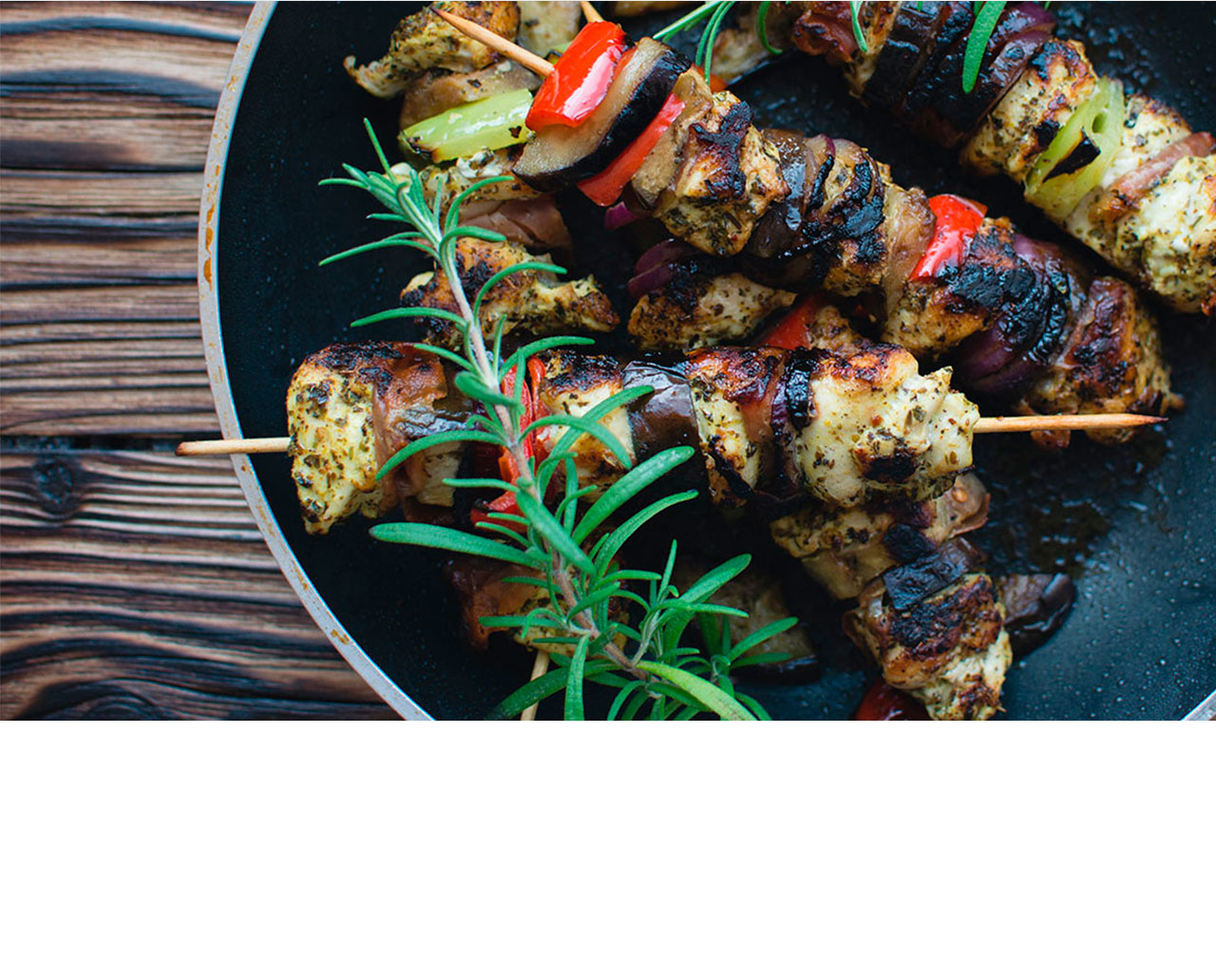
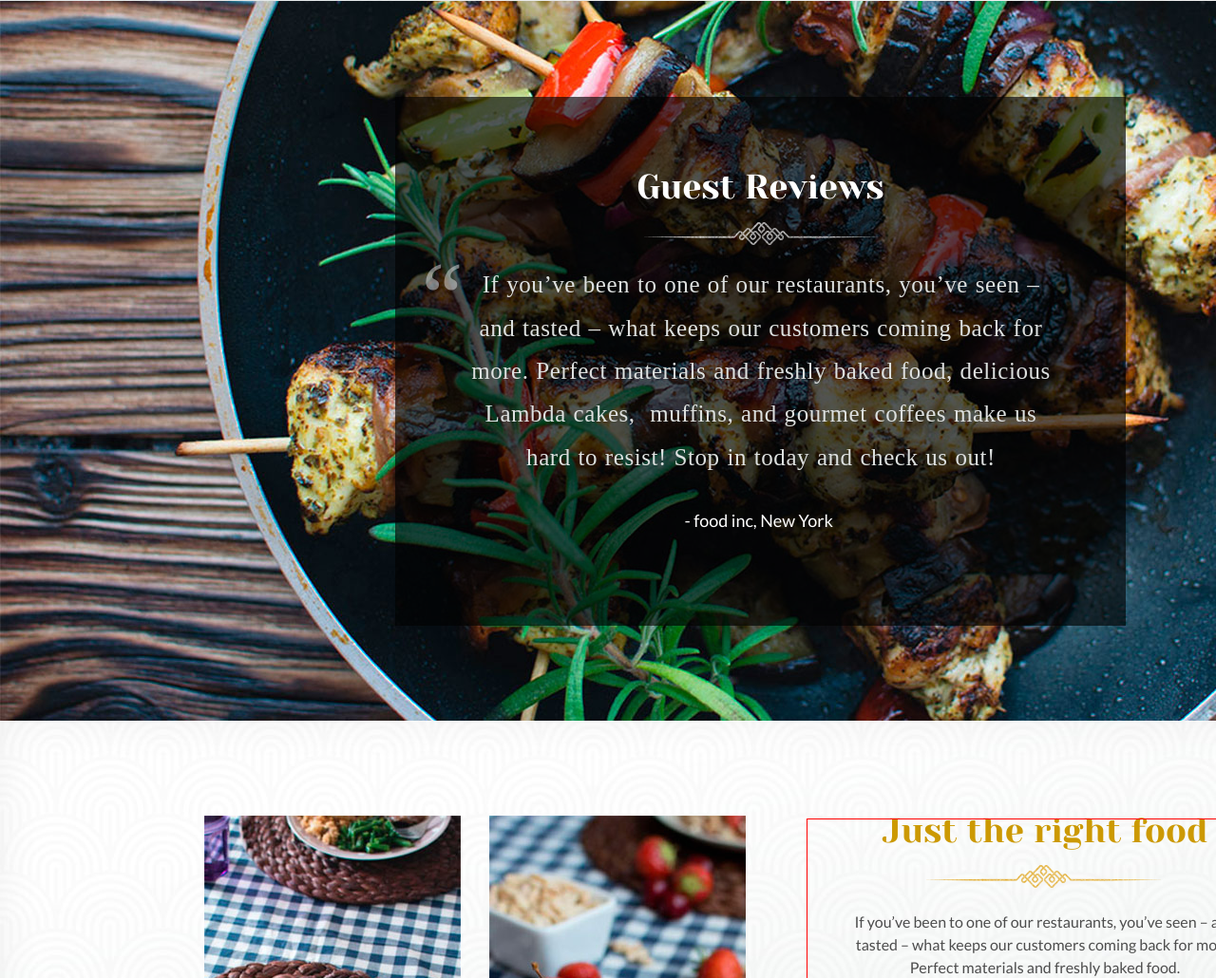
Before and after one commit to CyrilVarikov/RS-markup, a plain HTML site: page index.html in a window 1280 px wide. Shown: the part 3211-4241 px from the top of the page at 95% size. Drawn offline with Linux system fonts and the light colour scheme; a web font is replaced by a local one.

```diff
--- a/css/main-style.css
+++ b/css/main-style.css
@@ -53,8 +53,8 @@
     padding: 0;
     list-style-type: none;
     position: absolute;
-    left: 551.5px;
-    top: 49px;
+    left: 550px;
+    top: 49.5px;
     z-index: 2;
     /* outline: 2px solid green; */
 
@@ -121,7 +121,7 @@
     text-shadow: 0px 1px 2px rgba(1, 1, 1, 0.64);
     position: absolute;
     left: 250px;
-    top: 212px;
+    top: 213px;
     width: 1100px;
     height: 204px;
     z-index: 2;
@@ -284,7 +284,7 @@
     line-height: 1.5;
     text-align: center;
     margin-left:77px;
-    margin-top: 20px;
+    margin-top: 19px;
     width: 415px;
     /* z-index: 228; */
 }
@@ -298,15 +298,16 @@
     /* outline: 1px solid red; */
 }
 
+
 .wheat{
    float: left;
    border-radius: 50%;
    overflow: hidden;
-   border: 5px solid rgba(34,35,36,0.8);
+   border: 5px solid rgba(84, 87, 87, 0.3);
 }
 
 .wheat > img{
-    margin: -35px -135px -55px -50px;
+    margin: -37px -137px -57px -50px;
 }
 
 .paper{
@@ -315,23 +316,23 @@
     /* width: 300px;
     height: 300px; */
     overflow: hidden;
-    border: 5px solid rgba(34,35,36,0.8);
+    border: 5px solid rgba(84, 87, 87, 0.3);
 
  }
 
  .paper > img{
-     margin: -95px -95px -25px -45px;
+     margin: -93px -97px -29px -45px;
  }
 
  .bread{
     float: left;
     border-radius: 50%;
     overflow: hidden;
-    border: 5px solid rgba(34,35,36,0.8);
+    border: 5px solid rgba(84, 87, 87, 0.3);
  }
 
  .bread > img{
-     margin: -20px -60px -20px -50px;
+     margin: -20px -60px -22px -50px;
  }
 
 
@@ -348,7 +349,7 @@
 }
 
 .space-between-points{
-    margin-top: 35px;
+    margin-top: 37px;
     margin-left: 13px;
 }
 
@@ -396,13 +397,13 @@
     margin-left: 13px;
 }
 
-.menu > h3{
+/* .menu > h3{
     font-family: "Yeseva One";
     font-size: 21px;
     color: rgb(204, 153, 0);
     width: 432px;
     font-weight: normal;
-}
+} */
 
 .prices{
     float: right;
@@ -413,6 +414,7 @@
     font-size: 16px;
     color: rgb(76, 76, 76);
     font-weight: normal;
+    margin-top: 0.4px;
 }
 .line{
     padding-left: 3px;
@@ -518,5 +520,142 @@
     left: 1px;
 }
 
+.right-side-menu > .lower-part-menu > .point-of-menu-one > p{
+    margin-top: 1.5px;
+}
+
 
 /* style for section-reviews */
+
+.reviews{
+    position: relative;
+    margin: 0 auto;
+    width: 1600px;
+    height: 758px;
+}
+
+.reviews > article{
+    position: absolute;
+    top: 101px;
+    left: 416px;
+    width: 769px;
+    height: 557px;
+    background-color: rgba(0, 0, 0, 0.65);
+    /* outline: 1px solid red */
+}
+
+
+
+
+.reviews > article > h2{
+    font-size: 36px;
+    font-family: "Yeseva One";
+    color: rgb(255, 255, 255);
+    line-height: 1.2;
+    text-align: center;
+    margin: 74px auto 0 auto;
+    font-weight: normal;
+}
+
+.reviews > article > img{
+    margin: 15px auto 0 262px;
+}
+
+
+
+blockquote {
+    font-size: 25px;
+    font-family: "Gentium Book Basic";
+    color: rgb(221, 224, 223);
+    font-weight: normal;
+    line-height: 1.813334;
+    text-align: center;
+    letter-spacing: 0.55px;
+    word-spacing: 1px;
+    margin-top: 15px;
+    margin-left: 71.5px;
+    width: 627px;
+}
+
+blockquote:before {
+    content: "\201C";
+    font-size: 96px;
+    font-family: "Georgia";
+    color: rgba(242, 244, 244, 0.471);
+    position: absolute;
+    top: 121px;
+    left: 27px;
+
+}
+
+.reviews article > .place{
+    margin-left: 304.5px;
+    margin-top: 33px;
+    font-size: 18px;
+    font-family: "Lato";
+    font-weight: normal;
+    color: rgb(255, 255, 255);
+
+}
+
+
+/* style for section-reservations */
+
+.reservations{
+    position: relative;
+    margin: 0 auto;
+    height: 710px;
+}
+
+.reservations > .pic-for-reservations {
+    position: absolute;
+    top: 100px;
+    left: 215px;
+    display: flex;
+    justify-content: space-between;
+    width: 570px;
+}
+
+.reservations > article {
+    position: absolute;
+    top: 104px;
+    right: 250px;
+    outline: 1px solid red;
+    width: 500px;
+}
+
+.reservations > article > h2{
+    font-size: 36px;
+    font-family: "Yeseva One";
+    color: rgb(204, 153, 0);
+    line-height: 0.667;
+    text-align: center;
+    font-weight: normal;
+}
+
+.reservations > article > img{
+    margin-top: 24px;
+    margin-left: 125px;
+    margin-bottom: 20px;
+}
+
+.reservations > article > p{
+    font-size: 16px;
+    font-family: "Lato";
+    color: rgb(76, 76, 76);
+    line-height: 1.5;
+    text-align: center;
+    width: 440px;
+    margin-left: 30px;
+    /* margin-top: 15px; */
+}
+
+.reservations > article > .lower-paragraph {
+    margin-top: 11.5px;
+    margin-left: 34px;
+    width: 430px;
+}
+
+footer{
+    margin: 0 auto;
+}
--- a/index.html
+++ b/index.html
@@ -166,8 +166,38 @@
             </section>
             <section class="reviews">
                 <img src="images/section-reviews/bg-reviews.jpg" alt="bg-reviews">
+                <article>
+                    <h2>Guest Reviews</h2>
+                    <img src="images/section-reviews/divider.png" alt="divider">
+                    <blockquote><p>If you’ve been to one of our restaurants, you’ve seen –
+                    and tasted – what keeps our customers coming back for
+                    more. Perfect materials and freshly baked food,
+                    delicious Lambda cakes, &nbspmuffins, and gourmet coffees
+                    make us hard to resist! Stop in today and check us out!</p></blockquote>
+                    <p class="place">- food inc, New York </p>
+                </article>
+            </section>
+            <section class="reservations">
+                <img src="images/section-reservations/bg-reservations.jpg" alt="bg-reservations">
+                <section class="pic-for-reservations">
+                    <img src="images/section-reservations/pic-food.jpg" alt="meat">
+                    <img src="images/section-reservations/cherry-delicious.jpg" alt="chery">
+                </section>
+                <article>
+                    <h2>Just the right food</h2>
+                    <img src="images/section-reservations/divider.png" alt="divider">
+                    <p>If you’ve been to one of our restaurants, you’ve seen – and
+                        tasted – what keeps our customers coming back for more.
+                        Perfect materials and freshly baked food.</p>
+                    <p class="lower-paragraph">Delicious Lambda cakes, &nbspmuffins, and gourmet coffees make
+                        us hard to resist! Stop in today and check us out! Perfect
+                        materials and freshly baked food.</p>
+                </article>
             </section>
         </main>
+        <footer>
+            <img src="images/footer/bg-footer.jpg" alt="bg-footer">
+        </footer>
     </div>
 </body>
 </html>
```
Also changed, not shown: images/footer/bg-footer.jpg (added), images/section-reservations/bg-reservations.jpg (added), images/section-reservations/cherry-delicious.jpg (added), images/section-reservations/divider.png (added), images/section-reservations/pic-food.jpg (added), images/section-reviews/divider.png (added).
